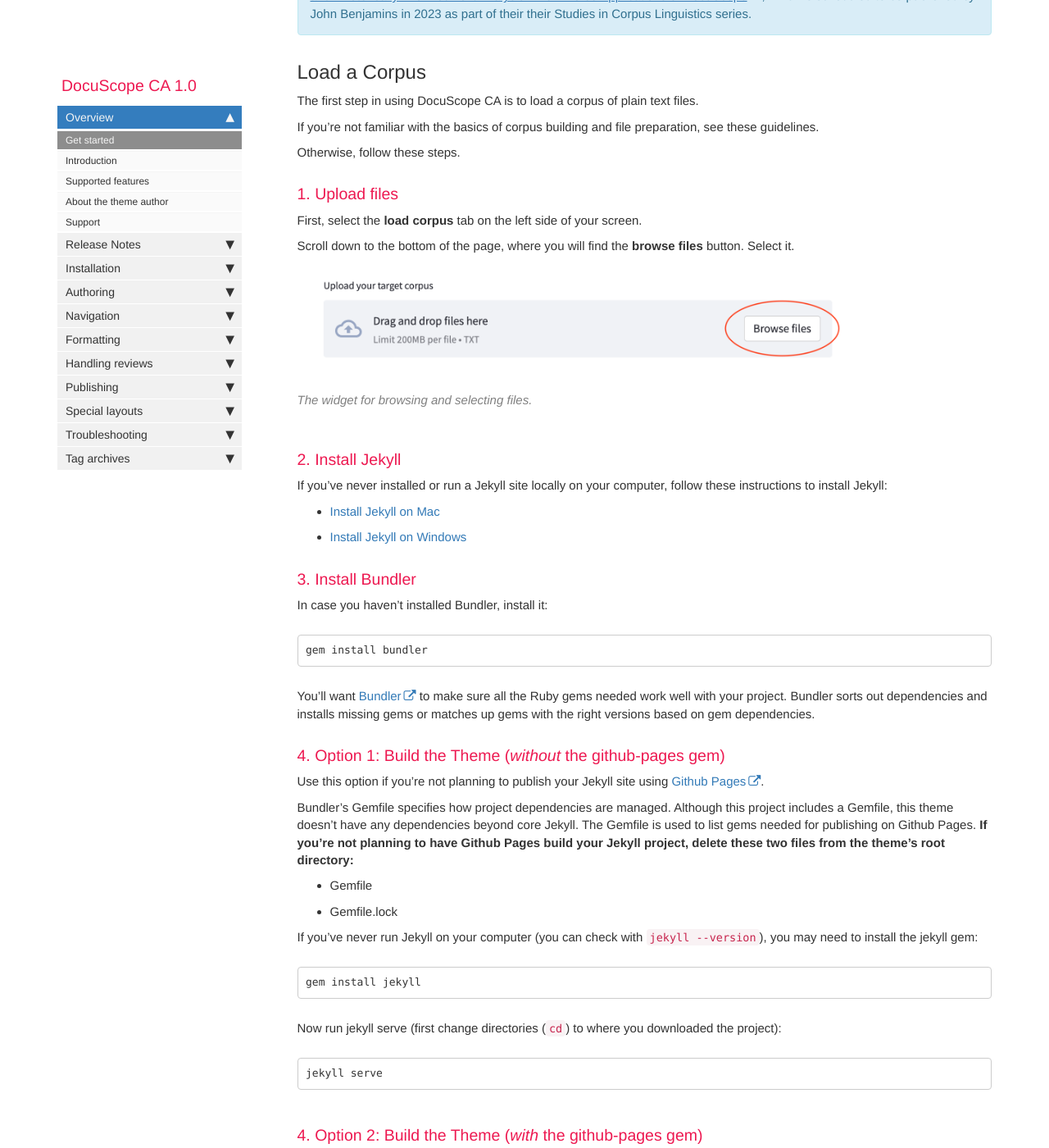
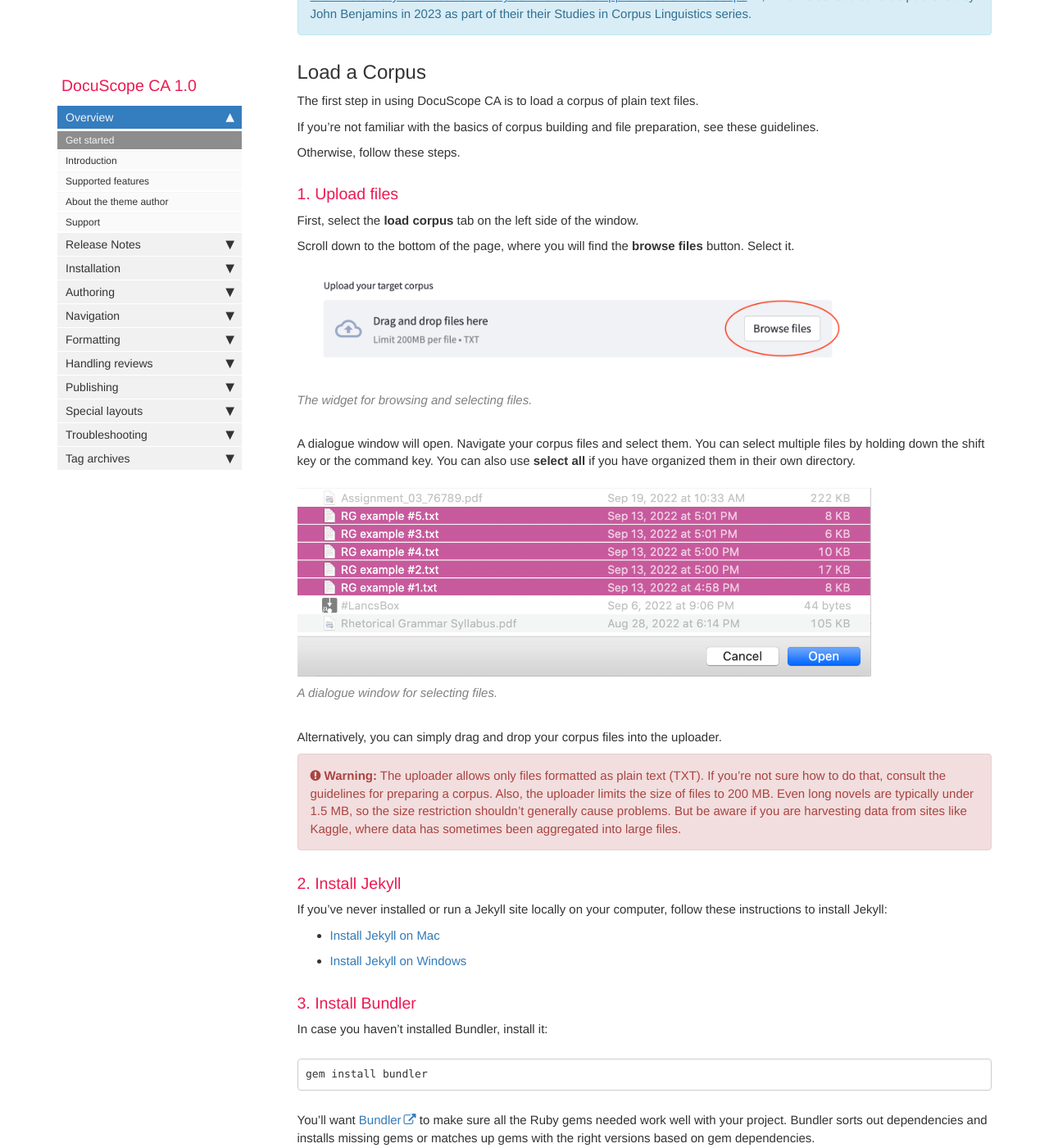
Before and after one commit to browndw/docuscope-docs, a Jekyll site: the page built from index.md, in a window 1280 px wide and 1400 px high, scrolled down 906 px. Shown: the whole window at 82% size. Built offline with Jekyll 4.4.1, drawn with Linux system fonts in a browser that asks for light colours; comment, search, counter and statistics services are not loaded.

Commit message:
Update index.md

```diff
--- a/index.md
+++ b/index.md
@@ -19,11 +19,19 @@
 
 ### 1. Upload files
 
-First, select the **load corpus** tab on the left side of your screen.
+First, select the **load corpus** tab on the left side of the window.
 
 Scroll down to the bottom of the page, where you will find the **browse files** button. Select it.
 
 {% include image.html file="getting_started/image8.png" caption="The widget for browsing and selecting files." %}
+
+A dialogue window will open. Navigate your corpus files and select them. You can select multiple files by holding down the shift key or the command key. You can also use **select all** if you have organized them in their own directory.
+
+{% include image.html file="getting_started/image23.png" caption="A dialogue window for selecting files." %}
+
+Alternatively, you can simply drag and drop your corpus files into the uploader.
+
+{% include warning.html content="The uploader allows only files formatted as plain text (TXT). If you're not sure how to do that, consult the guidelines for preparing a corpus. Also, the uploader limits the size of files to 200 MB. Even long novels are typically under 1.5 MB, so the size restriction shouldn't generally cause problems. But be aware if you are harvesting data from sites like Kaggle, where data has sometimes been aggregated into large files." %}
 
 ### 2. Install Jekyll
 
```
